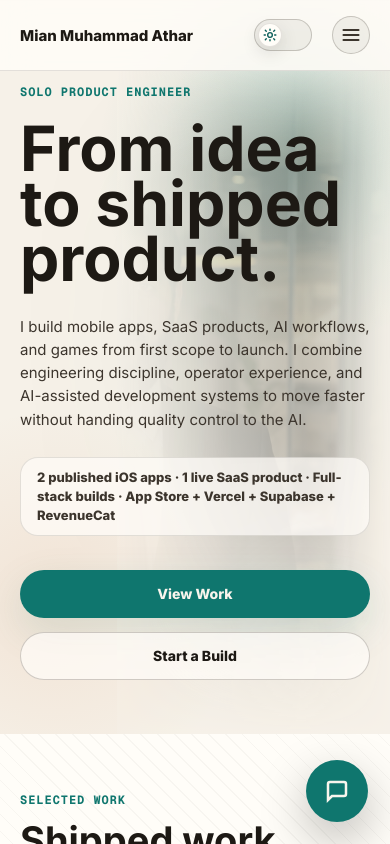
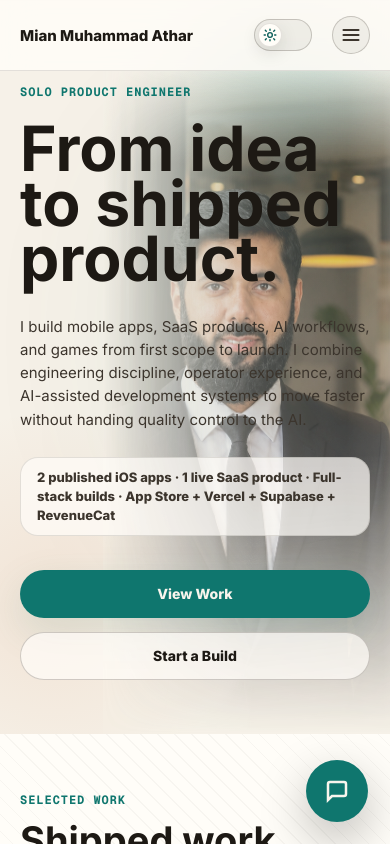
Before and after one commit to AI-GrandFather/portfolio, a Next.js app: page / in a window 390 px wide. Shown: the top 844 px of the page. Built offline with nearby package versions, Linux system fonts and the light colour scheme.

Commit message:
fix: improve mobile hero portrait visibility

```diff
--- a/app/globals.css
+++ b/app/globals.css
@@ -1681,7 +1681,7 @@ h3 {
   }
 
   .hero-portrait {
-    opacity: 0.34;
+    opacity: 0.78;
     width: 70%;
   }
 
@@ -2343,7 +2343,18 @@ h3 {
 
   .portfolio-hero .hero-portrait {
     height: calc(100% - 71px);
+    right: -72px;
     top: 71px;
+    width: 92%;
+  }
+
+  .portfolio-hero .hero-portrait::before {
+    opacity: 0.34;
+  }
+
+  .portfolio-hero .hero-portrait img {
+    filter: contrast(1.04) saturate(0.86) brightness(0.9);
+    object-position: 72% center !important;
   }
 
   .portfolio-hero-inner {
```
Also changed, not shown: 1 other file (tests, documents, lock files or other folders).
